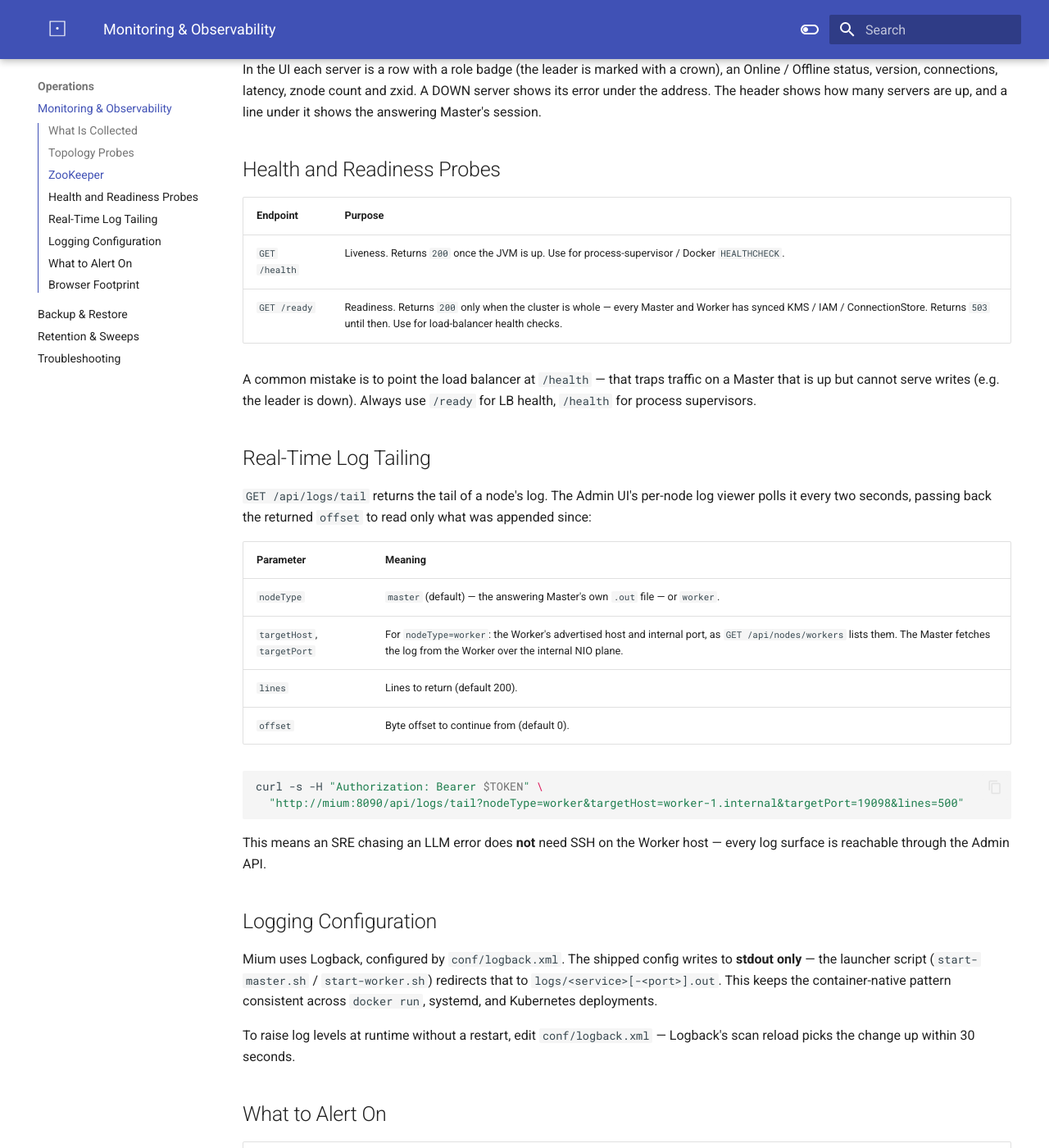
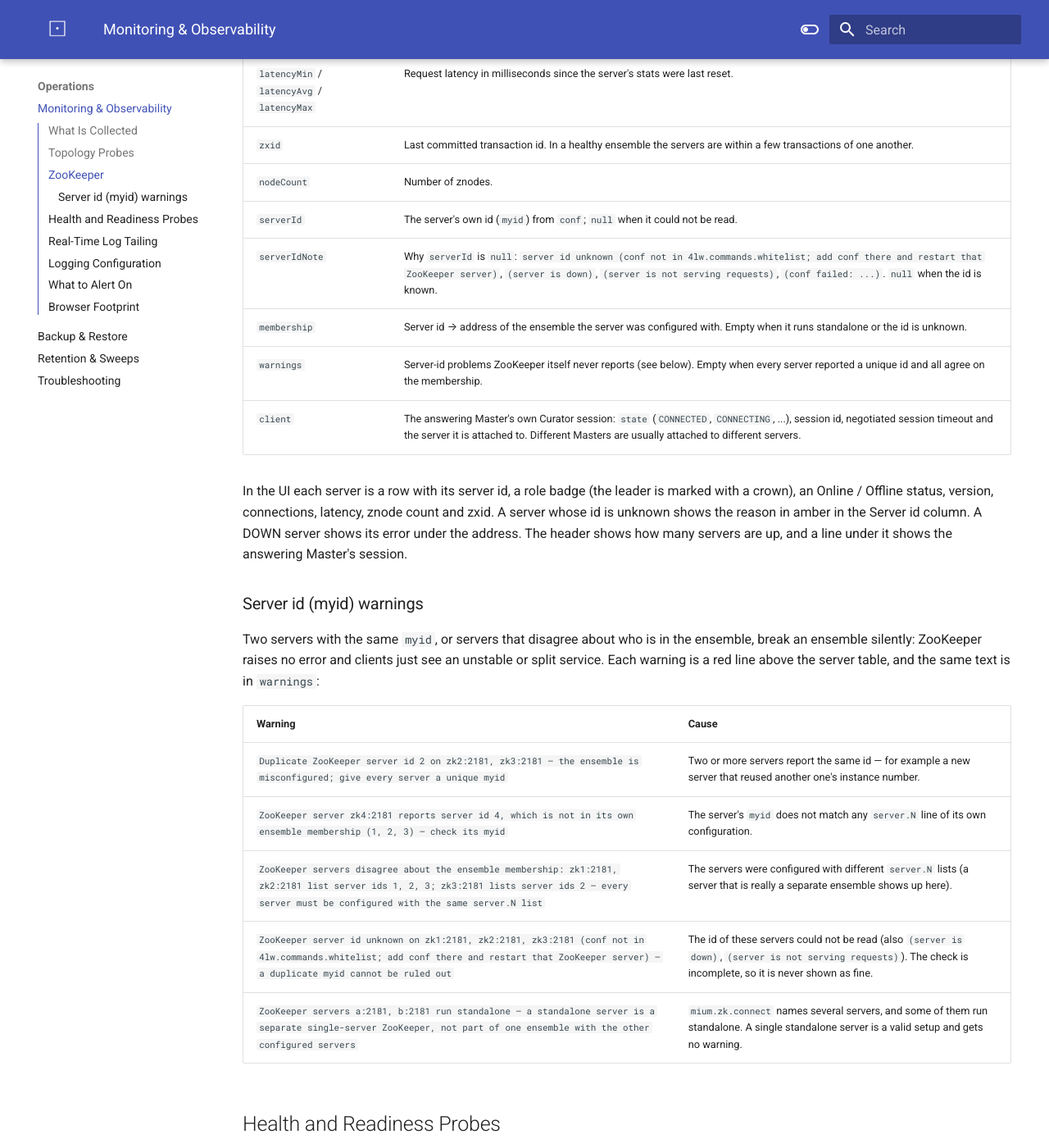
Before and after one commit to cloudcheflabs/mium-docs, an MkDocs documentation site: the page built from docs/operations/monitoring.md, in a window 1280 px wide and 1400 px high, scrolled down 2577 px. Shown: the whole window at 82% size. Built offline with MkDocs 1.6.1 and Material for MkDocs 9.7.7, drawn with Linux system fonts in a browser that asks for light colours; the version menu is left out; some of the changed text lies outside the part shown.

Commit message:
docs(topology): ZooKeeper server ids (myid) and the duplicate / mismatch / unknown warnings; conf whitelist needs a ZooKeeper restart; bundled zoo.cfg whitelist
Co-Authored-By: Claude Opus 5.5 <noreply@anthropic.com>

````diff
--- a/docs/operations/monitoring.md
+++ b/docs/operations/monitoring.md
@@ -49,6 +49,12 @@ read timeout, so one dead server delays the page by at most that much. The probe
 through the Master's own ZooKeeper session, so a server the session is not attached to is still
 reported.
 
+Each server that answers `srvr` is then asked with `conf` for its server id (`myid`) and the ensemble
+membership it was configured with (its `server.N` list). `conf` is **not** on ZooKeeper's default
+whitelist: add it (`4lw.commands.whitelist=srvr,conf`) and restart that ZooKeeper server (ZooKeeper
+reads the list only at startup), or its server id is shown as unknown. The ZooKeeper bundled with Mium
+(`conf/zk/zoo.cfg`) ships with `4lw.commands.whitelist=srvr,conf,ruok,stat,mntr`.
+
 ```bash
 curl -s -H "Authorization: Bearer $TOKEN" http://mium:8090/api/nodes/zookeeper
 ```
@@ -60,10 +66,18 @@ curl -s -H "Authorization: Bearer $TOKEN" http://mium:8090/api/nodes/zookeeper
   "servers": [
     {"host": "zk1", "port": 2181, "status": "UP", "mode": "follower", "version": "3.9.2",
      "latencyMin": 0.0, "latencyAvg": 0.42, "latencyMax": 12.0, "received": 1234, "sent": 1240,
-     "connections": 3, "outstanding": 0, "zxid": "0x200000005", "nodeCount": 45, "responseMs": 3},
-    {"host": "zk2", "port": 2181, "status": "UP", "mode": "leader", "...": "..."},
+     "connections": 3, "outstanding": 0, "zxid": "0x200000005", "nodeCount": 45, "responseMs": 3,
+     "serverId": 1, "serverIdNote": null,
+     "membership": {"1": "zk1:2888:3888:participant;0.0.0.0:2181",
+                    "2": "zk2:2888:3888:participant;0.0.0.0:2181",
+                    "3": "zk3:2888:3888:participant;0.0.0.0:2181"}},
+    {"host": "zk2", "port": 2181, "status": "UP", "mode": "leader", "serverId": 2, "...": "..."},
     {"host": "zk3", "port": 2181, "status": "DOWN",
-     "error": "UnknownHostException: zk3"}
+     "error": "UnknownHostException: zk3",
+     "serverId": null, "serverIdNote": "server id unknown (server is down)", "membership": {}}
+  ],
+  "warnings": [
+    "ZooKeeper server id unknown on zk3:2181 (server is down) — a duplicate myid cannot be ruled out"
   ],
   "client": {"connected": true, "state": "CONNECTED", "sessionId": "0x10000a1b2c30001",
              "sessionTimeoutMs": 30000, "connectedServer": "zk1/172.18.0.3:2181"}
@@ -79,12 +93,31 @@ curl -s -H "Authorization: Bearer $TOKEN" http://mium:8090/api/nodes/zookeeper
 | `latencyMin` / `latencyAvg` / `latencyMax` | Request latency in milliseconds since the server's stats were last reset. |
 | `zxid` | Last committed transaction id. In a healthy ensemble the servers are within a few transactions of one another. |
 | `nodeCount` | Number of znodes. |
+| `serverId` | The server's own id (`myid`) from `conf`; `null` when it could not be read. |
+| `serverIdNote` | Why `serverId` is `null`: `server id unknown (conf not in 4lw.commands.whitelist; add conf there and restart that ZooKeeper server)`, `(server is down)`, `(server is not serving requests)`, `(conf failed: ...)`. `null` when the id is known. |
+| `membership` | Server id → address of the ensemble the server was configured with. Empty when it runs standalone or the id is unknown. |
+| `warnings` | Server-id problems ZooKeeper itself never reports (see below). Empty when every server reported a unique id and all agree on the membership. |
 | `client` | The answering Master's own Curator session: `state` (`CONNECTED`, `CONNECTING`, ...), session id, negotiated session timeout and the server it is attached to. Different Masters are usually attached to different servers. |
 
-In the UI each server is a row with a role badge (the leader is marked with a crown), an
-Online / Offline status, version, connections, latency, znode count and zxid. A DOWN server shows
-its error under the address. The header shows how many servers are up, and a line under it
-shows the answering Master's session.
+In the UI each server is a row with its server id, a role badge (the leader is marked with a crown),
+an Online / Offline status, version, connections, latency, znode count and zxid. A server whose id
+is unknown shows the reason in amber in the Server id column. A DOWN server shows its error under
+the address. The header shows how many servers are up, and a line under it shows the answering
+Master's session.
+
+### Server id (myid) warnings
+
+Two servers with the same `myid`, or servers that disagree about who is in the ensemble, break an
+ensemble silently: ZooKeeper raises no error and clients just see an unstable or split service. Each
+warning is a red line above the server table, and the same text is in `warnings`:
+
+| Warning | Cause |
+|---|---|
+| `Duplicate ZooKeeper server id 2 on zk2:2181, zk3:2181 — the ensemble is misconfigured; give every server a unique myid` | Two or more servers report the same id — for example a new server that reused another one's instance number. |
+| `ZooKeeper server zk4:2181 reports server id 4, which is not in its own ensemble membership (1, 2, 3) — check its myid` | The server's `myid` does not match any `server.N` line of its own configuration. |
+| `ZooKeeper servers disagree about the ensemble membership: zk1:2181, zk2:2181 list server ids 1, 2, 3; zk3:2181 lists server ids 2 — every server must be configured with the same server.N list` | The servers were configured with different `server.N` lists (a server that is really a separate ensemble shows up here). |
+| `ZooKeeper server id unknown on zk1:2181, zk2:2181, zk3:2181 (conf not in 4lw.commands.whitelist; add conf there and restart that ZooKeeper server) — a duplicate myid cannot be ruled out` | The id of these servers could not be read (also `(server is down)`, `(server is not serving requests)`). The check is incomplete, so it is never shown as fine. |
+| `ZooKeeper servers a:2181, b:2181 run standalone — a standalone server is a separate single-server ZooKeeper, not part of one ensemble with the other configured servers` | `mium.zk.connect` names several servers, and some of them run standalone. A single standalone server is a valid setup and gets no warning. |
 
 ## Health and Readiness Probes
 
````
Also changed, not shown: docs/configuration/reference.md (+1 -1 lines), docs/features/admin-ui.md (+3 -2 lines), docs/features/configuration.md (+1 -1 lines).
